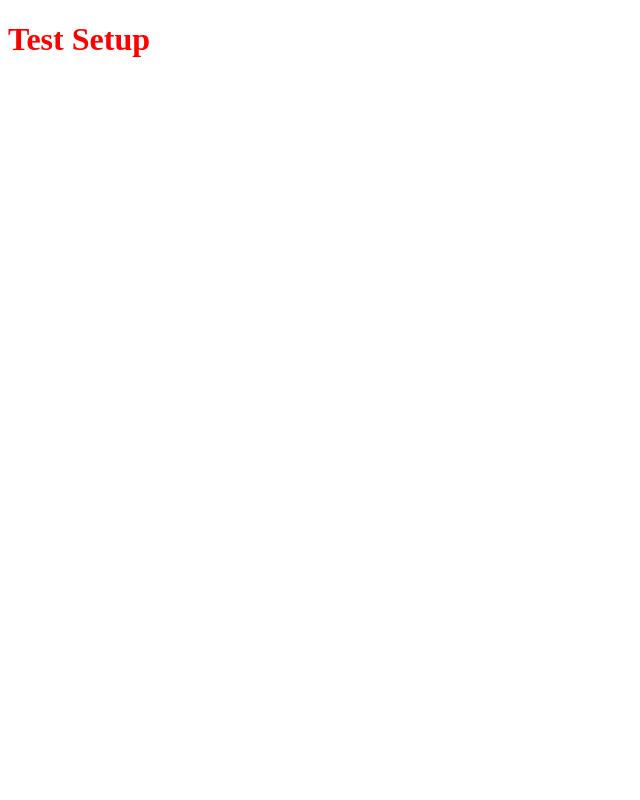
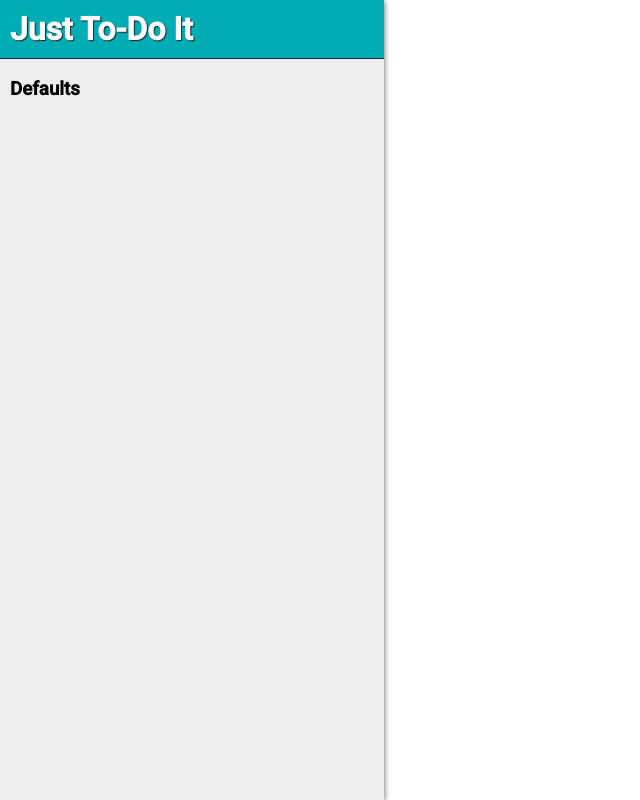
Before and after one commit to dchaas/todo-list, a website built with webpack: page dist/index.html in a window 1280 px wide. Shown: the whole page, without its empty margins (0-640 px from the left). Built offline with nearby package versions, Linux system fonts and the light colour scheme.

Commit message:
Made collapsable project list with to-dos underneath. Template JS files for render and todo created.

```diff
--- a/src/index.js
+++ b/src/index.js
@@ -1 +1,16 @@
 import './styles.css';
+
+// animate the to-dos
+function expandProject(event) {
+    let child = event.target.nextElementSibling;
+     if (child.style.maxHeight){
+        child.style.maxHeight = null;
+          } else {
+            child.style.maxHeight = child.scrollHeight + "px";
+          }
+}
+
+const projectHead = document.querySelector('.project-head');
+//const projectUL = document.querySelector('.project-ul');
+
+projectHead.addEventListener('click',expandProject);
--- a/src/styles.css
+++ b/src/styles.css
@@ -1,3 +1,56 @@
-h1 {
-    color: red;
+body {
+    margin: 0px;
+    font-family: 'Roboto', sans-serif;
 }
+
+
+.container {
+    display: grid;
+    grid-template-columns: clamp(200px,30vw,400px) 70vw;
+    grid-template-rows: auto;
+}
+
+.sidebar {
+    background-color: #EEEEEE;
+    height: 100vh;
+    /* border: solid 1px #393E46; */
+    box-shadow: 1px 1px 5px gray;
+
+}
+
+#sidebar-title {
+    font-weight: 600;
+    background-color: #00ADB5;
+    color: white;
+    margin: 0px;
+    padding: 10px;
+    font-size: 2rem;
+    text-shadow: 1px 1px 1px #222831;
+    border-bottom: solid 1px #222831;
+}
+
+.project-head {
+    padding-left: 10px;
+    margin-bottom: 0px;
+}
+
+.project-head:hover {
+    color: white;
+    background-color: #00ADB5;
+}
+
+.project-head:hover::after {
+    content: " +";
+}
+
+
+.project-ul {
+    margin-top: 5px;
+    overflow: hidden;
+    max-height: 0px;
+    transition: max-height 0.1s ease-out;
+}
+
+.content {
+
+}
--- /dev/null
+++ b/src/todo.js
@@ -0,0 +1,5 @@
+let todo = function() {
+
+};
+
+export default todo;
```
Also changed, not shown: dist/index.html, dist/main.js, src/render.js (added).
